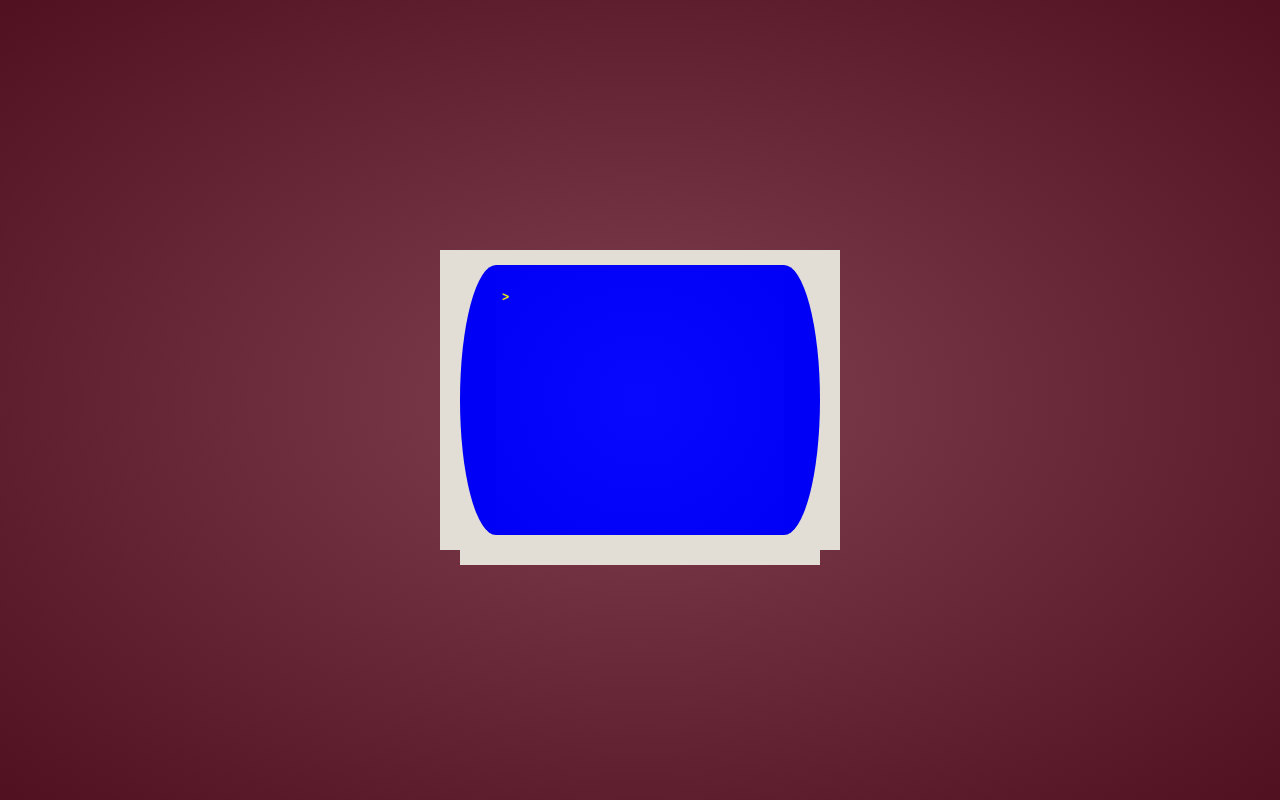
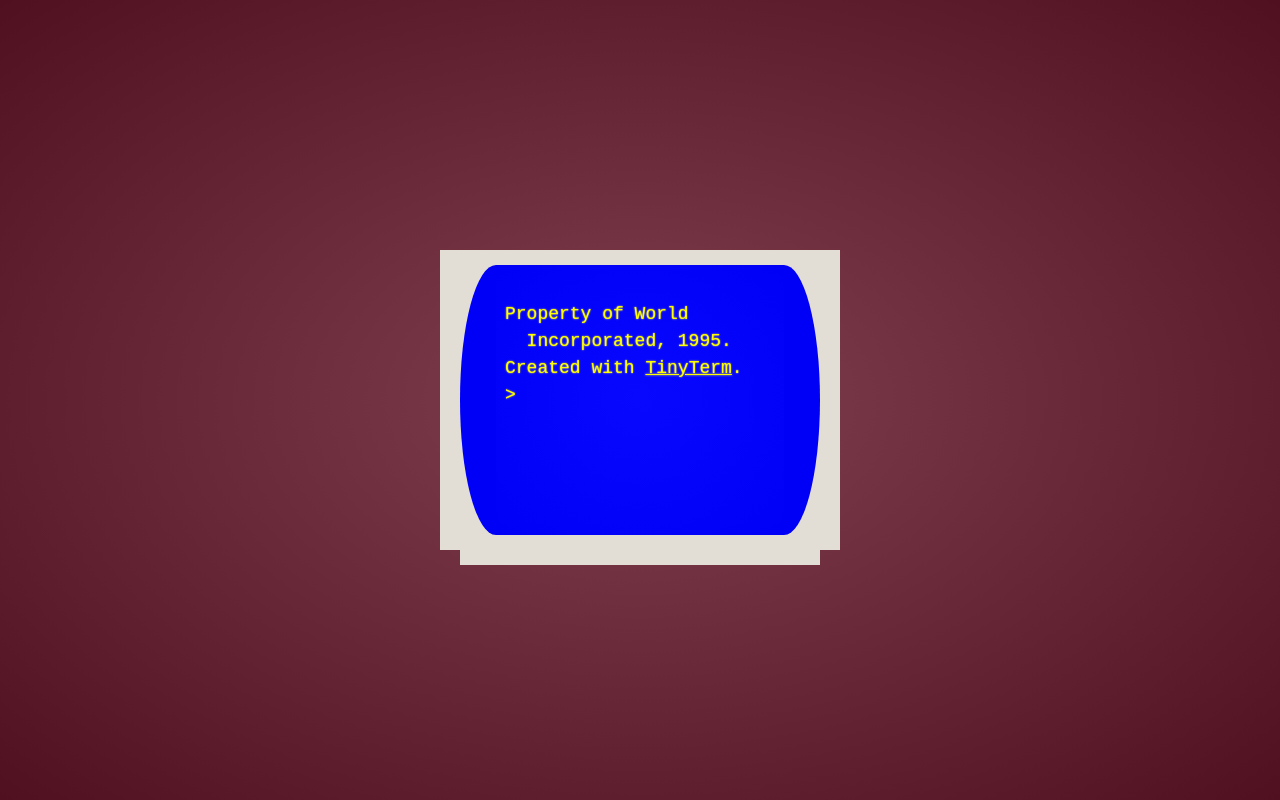
Before and after one commit to rileyjshaw/tinyterm, a plain HTML site: page index.html in a window 1280 px wide. Drawn offline with Linux system fonts and the light colour scheme.

Commit message:
Update 2014-12-22T02:09:24.521Z

```diff
--- a/main.js
+++ b/main.js
@@ -4,14 +4,16 @@
 
     term.process = eval;
 
-    window.console.log = term.print.bind(term);
-    term.print('&nbsp;');
+    console.log = term.print.bind(term);
+    console.log('&nbsp;');
+    console.log('Property of World Incorporated, 1995.')
+    console.log('Created with <a href="//github.com/rileyjshaw/tinyterm">TinyTerm</a>.');
     term.focus();
   }
 
   if (typeof WebFont === 'object') {
     WebFont.load({
-      google: { families: ['Press Start 2P'] },
+      google: { families: ['VT323'] },
       active: init
     });
   } else {
--- a/site.css
+++ b/site.css
@@ -36,7 +36,7 @@
   height: 90%;
   width: 72%;
   overflow: hidden;
-  font: 12px "Press Start 2P", monospace;
+  font: 18px "VT323", monospace;
   box-shadow: none; }
   .tinyterm::after {
     content: "!";
@@ -54,6 +54,8 @@
     -webkit-transform: translate(-50%, -50%);
         -ms-transform: translate(-50%, -50%);
             transform: translate(-50%, -50%); }
+  .tinyterm a {
+    color: #ff0; }
   .tinyterm.flash {
     background: none; }
     .tinyterm.flash::after {
```
